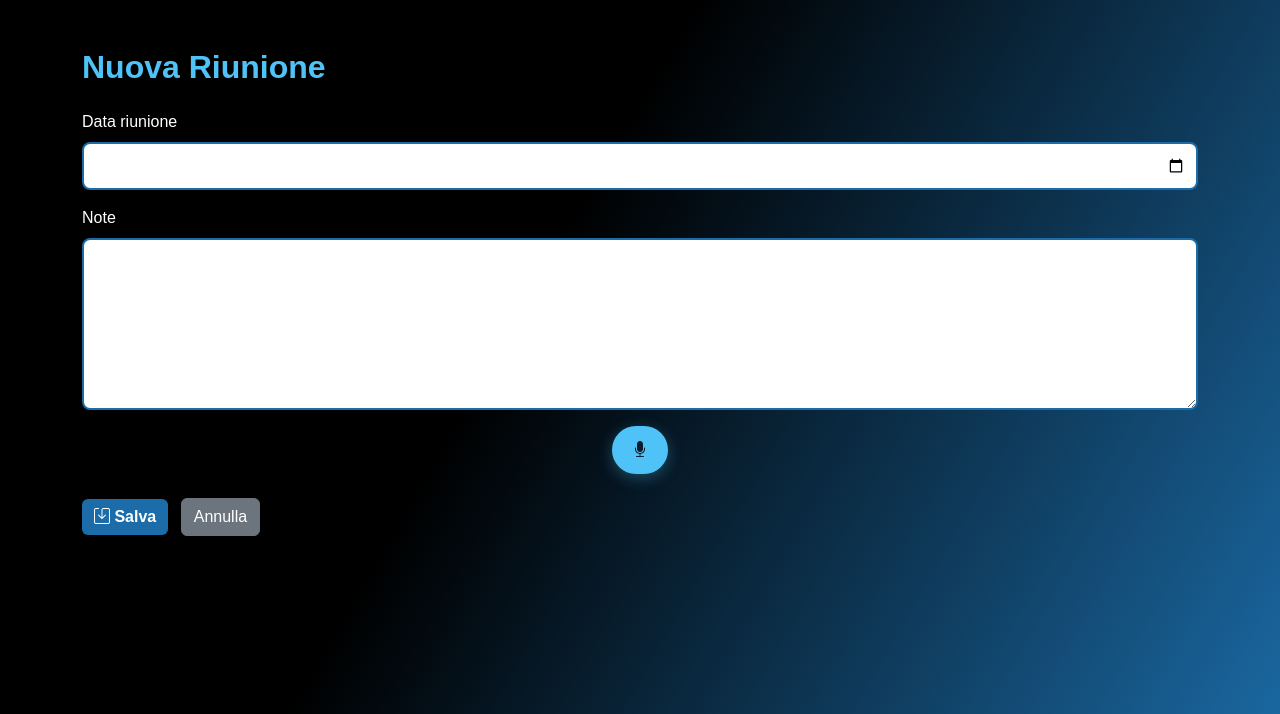
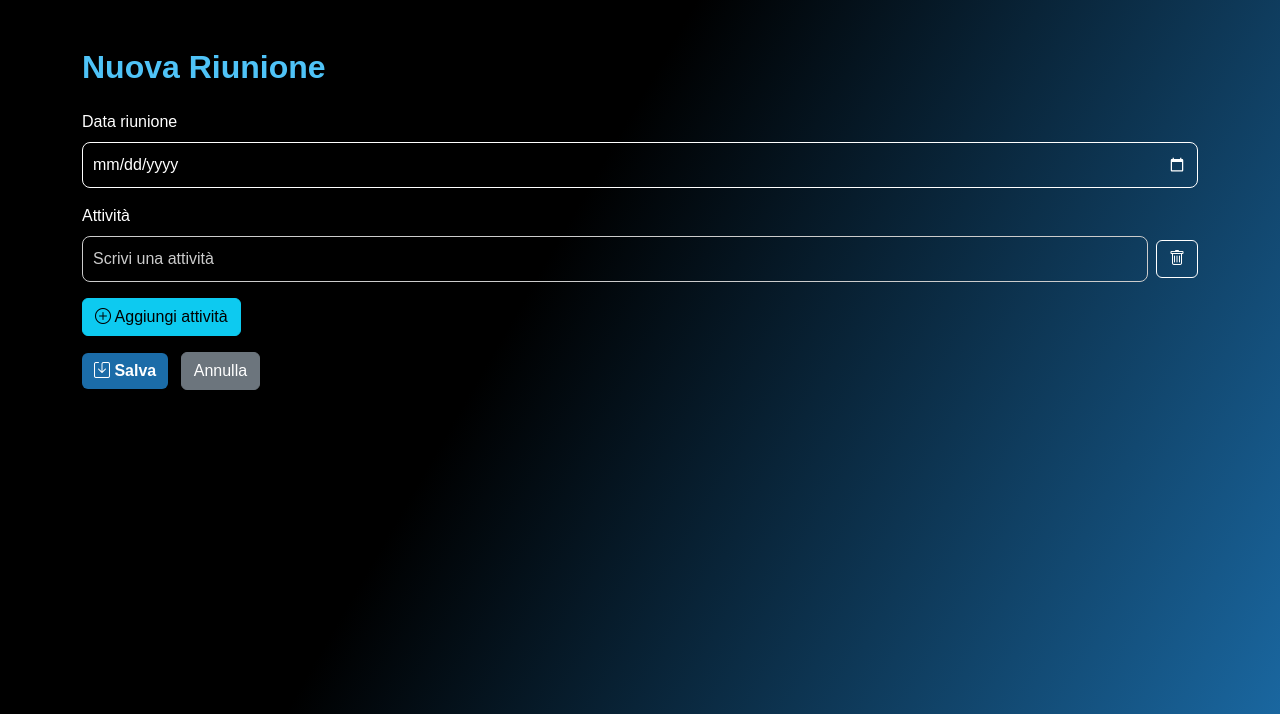
Before and after one commit to PesceNemo/MeetingMenager, a PHP site: page /new_meeting.php in a window 1280 px wide. Shown: the top 714 px of the page. Run offline with PHP 8.4, Linux system fonts and the light colour scheme.

Commit message:
Add files via upload

```diff
--- a/index.css
+++ b/index.css
@@ -115,3 +115,73 @@ h5 {
 .modal-body {
     color: black !important;
 }
+
+.custom-input,
+.custom-textarea {
+    background-color: transparent;
+    color: white;
+    border: 1px solid white;
+}
+
+.custom-input::placeholder,
+.custom-textarea::placeholder {
+    color: rgba(255, 255, 255, 0.7);
+}
+
+.custom-input:focus,
+.custom-textarea:focus {
+    background-color: transparent;
+    color: white;
+    border-color: #66afe9;
+    box-shadow: 0 0 0 0.2rem rgba(102, 175, 233, 0.25);
+}
+
+/* Campo data con icona bianca */
+input[type="date"].custom-input {
+    color-scheme: dark; /* fa sì che il browser usi icone bianche nei temi scuri */
+    background-color: transparent;
+    color: white;
+    border: 1px solid white;
+}
+
+/* Chrome/Safari: cambia il colore dell'icona del calendario */
+input[type="date"].custom-input::-webkit-calendar-picker-indicator {
+    color: white;
+    cursor: pointer;
+}
+
+
+.btn-delete-task {
+    height: 38px; /* Altezza uguale all'input */
+    padding: 0 12px;
+    display: flex;
+    align-items: center;
+    justify-content: center;
+    border: 1px solid #fff;
+    color: #fff;
+}
+
+.custom-input, .custom-textarea {
+    background-color: transparent;
+    color: white;
+    border: 1px solid #ccc;
+}
+
+.form-control::placeholder {
+    color: #ccc;
+}
+
+.btn-delete-task {
+    height: 38px;
+    padding: 0 12px;
+    display: flex;
+    align-items: center;
+    justify-content: center;
+    border: 1px solid white;
+    color: white;
+    background: transparent;
+}
+
+.btn-delete-task:hover {
+    background-color: rgba(255, 255, 255, 0.2);
+}
--- a/meeting.js
+++ b/meeting.js
@@ -9,8 +9,39 @@ document.addEventListener('DOMContentLoaded', function() {
             } else {
                 taskText.style.textDecoration = 'none'; // Rimuovi il barrato
             }
+
+            // Verifica se tutte le attività sono fatte
+            const allTasksDone = [...taskCheckboxes].every(checkbox => checkbox.checked);
+
+            // Se tutte le attività sono fatte, archiviamo la riunione
+            if (allTasksDone) {
+                archivioRiunione();
+            }
         });
     });
+
+    // Funzione per archiviare la riunione
+    function archivioRiunione() {
+        const meetingId = document.getElementById('meeting-id').value; // ID della riunione (assicurati che sia disponibile nel DOM)
+
+        fetch('archive_meeting.php', {
+            method: 'POST',
+            headers: { 'Content-Type': 'application/json' },
+            body: JSON.stringify({ id: meetingId })  // Passa l'ID della riunione da archiviare
+        })
+        .then(response => response.json())
+        .then(data => {
+            if (data.success) {
+                // Puoi scegliere di aggiornare la UI o fare un redirect
+                window.location.href = 'archived_meetings.php'; // Redirige alle riunioni archiviate
+            } else {
+                console.error('Errore nell\'archiviazione della riunione:', data.message);
+            }
+        })
+        .catch(error => {
+            console.error('Errore nella richiesta di archiviazione:', error);
+        });
+    }
 
     // Funzione per confermare l'eliminazione della riunione
     window.confermaEliminazione = function(id) {
@@ -49,4 +80,6 @@ document.addEventListener('DOMContentLoaded', function() {
             });
         }
     });
+
+
 });
--- a/new_meeting.php
+++ b/new_meeting.php
@@ -1,27 +1,29 @@
 <?php
 if ($_SERVER['REQUEST_METHOD'] === 'POST') {
-    $date = $_POST['date'] ?? '';
-    $notes = $_POST['notes'] ?? '';
+    $date = trim($_POST['date'] ?? '');
+    $tasks = $_POST['tasks'] ?? [];
 
-    // Carica le riunioni esistenti
-    $meetings = json_decode(file_get_contents('meetings.json'), true);
+    // Filtra le attività vuote
+    $cleanedTasks = array_filter(array_map('trim', $tasks));
 
-    // Trova l'ID della nuova riunione (potresti utilizzare un ID automatico incrementale)
-    $newId = count($meetings) + 1;
+    $meetings = file_exists('meetings.json')
+        ? json_decode(file_get_contents('meetings.json'), true)
+        : [];
 
-    // Aggiungi la nuova riunione
+    $newId = (count($meetings) > 0) ? max(array_map('intval', array_keys($meetings))) + 1 : 1;
+
     $meetings[$newId] = [
         'date' => $date,
-        'tasks' => explode("\n", $notes) // Assumiamo che le note siano separate da linee nuove
+        'tasks' => $cleanedTasks
     ];
 
-    // Salva le modifiche nel file JSON
-    file_put_contents('meetings.json', json_encode($meetings, JSON_PRETTY_PRINT));
+    file_put_contents('meetings.json', json_encode($meetings, JSON_PRETTY_PRINT | JSON_UNESCAPED_UNICODE));
 
     header("Location: index.php");
     exit;
 }
 ?>
+
 
 <!DOCTYPE html>
 <html lang="it">
@@ -32,13 +34,46 @@ if ($_SERVER['REQUEST_METHOD'] === 'POST') {
 
     <link href="https://cdn.jsdelivr.net/npm/bootstrap@5.3.2/dist/css/bootstrap.min.css" rel="stylesheet" />
     <link href="https://cdn.jsdelivr.net/npm/bootstrap-icons@1.10.0/font/bootstrap-icons.min.css" rel="stylesheet" />
+    <link href="index.css" rel="stylesheet" />
 
-    <link href="index.css" rel="stylesheet" />
-    <script src="meeting.js"></script>
+    <script>
+        let taskCount = 1;
 
+        function aggiungiCampoAttivita() {
+            const container = document.getElementById('tasks-container');
+
+            const wrapper = document.createElement('div');
+            wrapper.className = 'd-flex align-items-center mb-2';
+            wrapper.id = 'task-row-' + taskCount;
+
+            const input = document.createElement('input');
+            input.type = 'text';
+            input.name = 'tasks[]';
+            input.placeholder = 'Scrivi una attività';
+            input.className = 'form-control custom-input';
+            input.required = true;
+
+            const btn = document.createElement('button');
+            btn.type = 'button';
+            btn.className = 'btn btn-delete-task ms-2';
+            btn.innerHTML = '<i class="bi bi-trash"></i>';
+            btn.onclick = () => container.removeChild(wrapper);
+
+            wrapper.appendChild(input);
+            wrapper.appendChild(btn);
+            container.appendChild(wrapper);
+
+            taskCount++;
+        }
+
+        window.onload = () => {
+            // Aggiunge un campo attività di default alla prima apertura
+            aggiungiCampoAttivita();
+        };
+    </script>
 </head>
+
 <body class="meeting-body">
-
 <div class="container py-5">
     <h2 class="text-primary-blue mb-4"><strong>Nuova Riunione</strong></h2>
 
@@ -49,13 +84,10 @@ if ($_SERVER['REQUEST_METHOD'] === 'POST') {
         </div>
 
         <div class="mb-3">
-            <label for="notes" class="form-label text-white">Note</label>
-            <textarea name="notes" id="notes" class="form-control custom-textarea" rows="6" placeholder="Scrivi tutto quello che ti serve..." required></textarea>
-        </div>
-
-        <div class="mb-4 text-center">
-            <button type="button" class="btn btn-mic" aria-label="Microfono">
-                <i class="bi bi-mic-fill"></i>
+            <label class="form-label text-white">Attività</label>
+            <div id="tasks-container"></div>
+            <button type="button" class="btn btn-info mt-2" onclick="aggiungiCampoAttivita()">
+                <i class="bi bi-plus-circle"></i> Aggiungi attività
             </button>
         </div>
 
```
Also changed, not shown: archived_meetings.json (+26 -1 lines), meetings.json (+0 -16 lines), open_meeting.php (+36 -17 lines).
